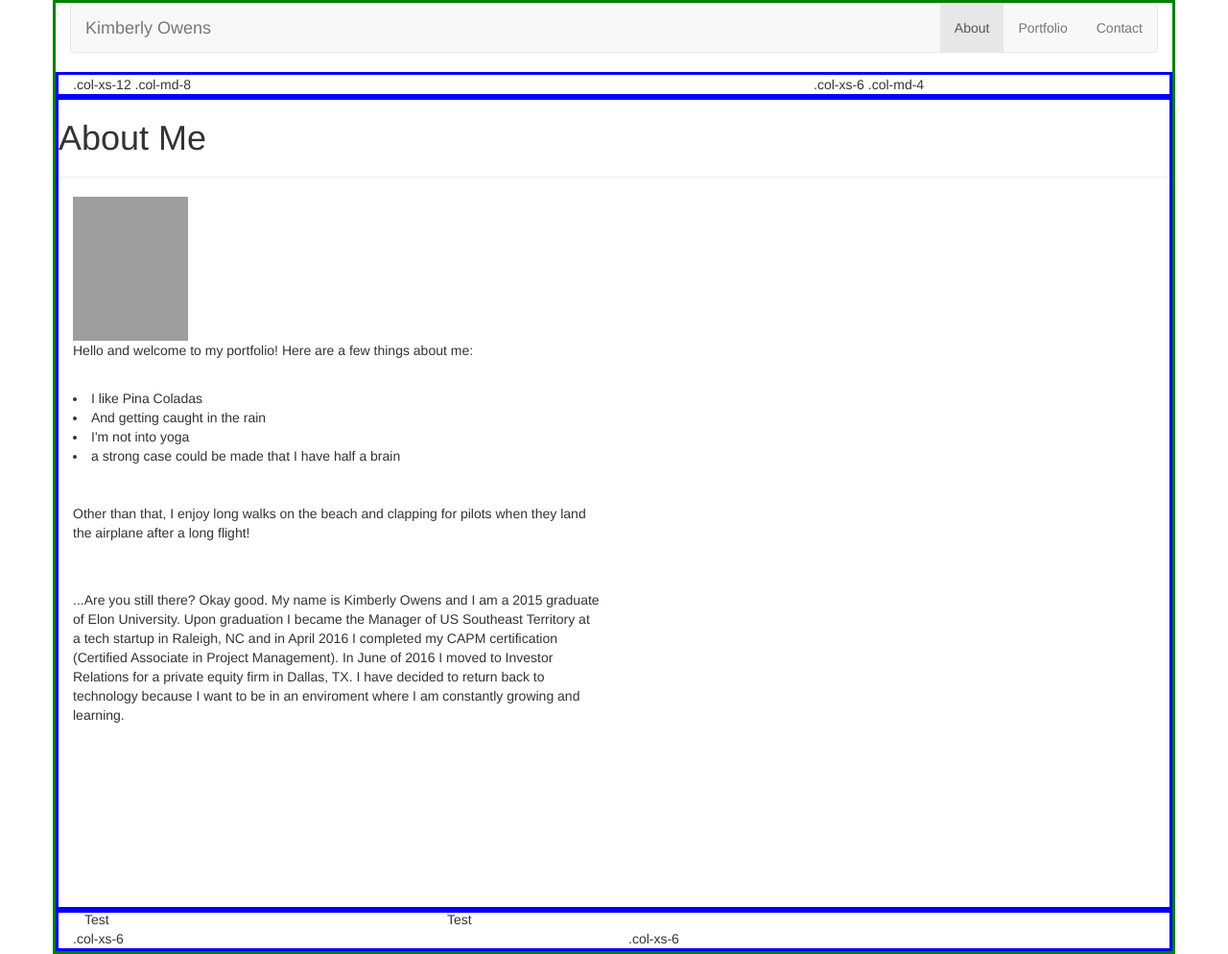
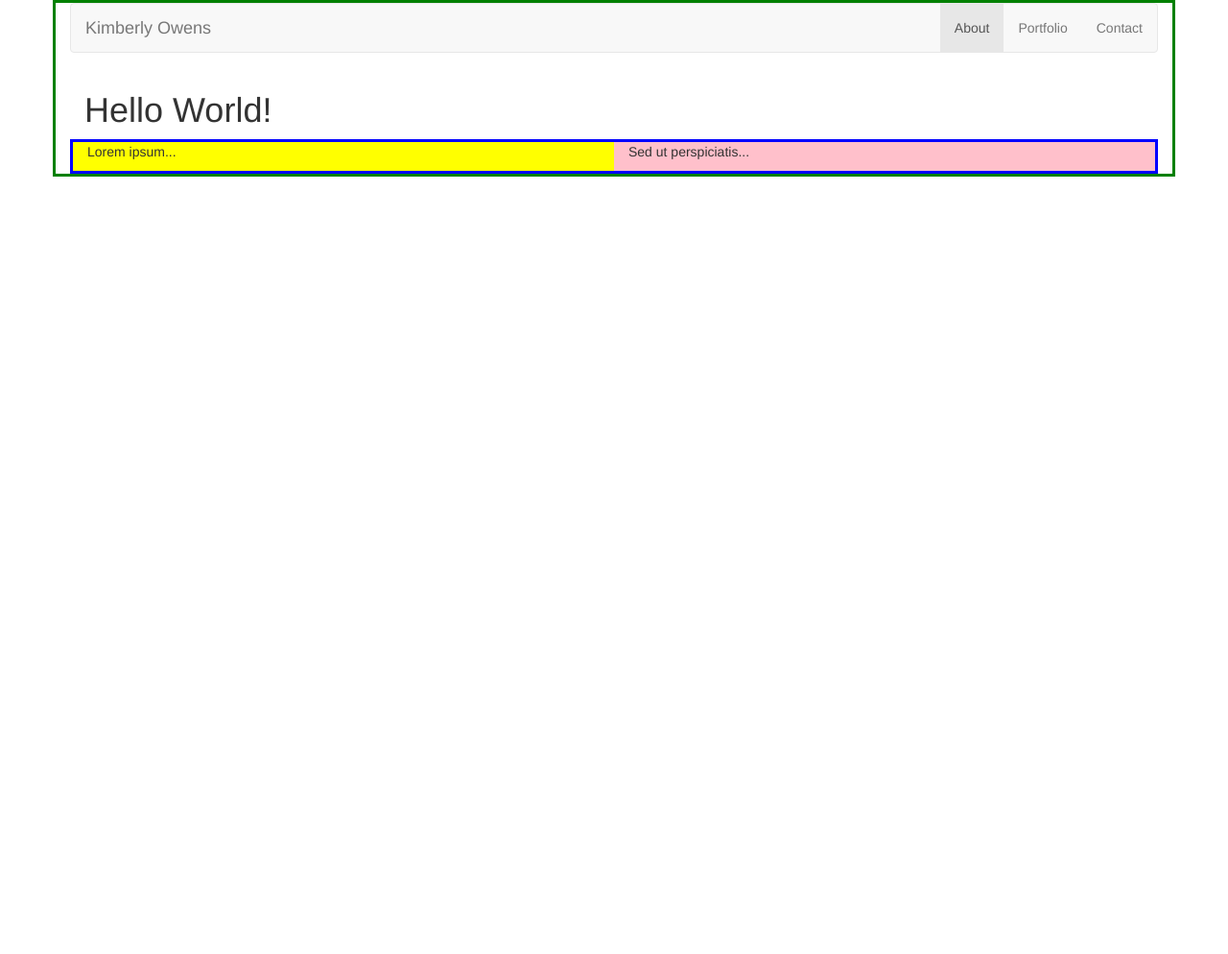
Before and after one commit to kowens32/Bootstrap-Portfolio, a plain HTML site: page index.html in a window 1280 px wide. Shown: the whole page at 96% size. After the commit the page ends 800 px from the top, so only its background shows below. Drawn offline with nearby package versions, Linux system fonts and the light colour scheme; grey boxes are pictures that could not be loaded.

Commit message:
EOD push

```diff
--- a/index.html
+++ b/index.html
@@ -30,54 +30,23 @@
                 <li><a href="../navbar-fixed-top/">Contact</a></li>
             </ul>
         </div>
-        <!--/.nav-collapse -->
-        <!--/.container-fluid -->
     </nav>
-    <!-- Stack the columns on mobile by making one full-width and the other half-width -->
-    <div class="row">
-        <div class="col-xs-12 col-md-8">.col-xs-12 .col-md-8</div>
-        <div class="col-xs-6 col-md-4">.col-xs-6 .col-md-4</div>
+
+    <!----One row with two columns---->
+    <div class="container-fluid">
+        <h1>Hello World!</h1>
+        <div class="row">
+            <div class="col-sm-6" style="background-color:yellow;">
+                <p>Lorem ipsum...</p>
+            </div>
+            <div class="col-sm-6" style="background-color:pink;">
+                <p>Sed ut perspiciatis...</p>
+            </div>
+        </div>
     </div>
 
-    <!-- Columns start at 50% wide on mobile and bump up to 33.3% wide on desktop -->
-    <div class="row">
-        <h1> About Me </h1>
-        <div class="hr"><hr /></div>
-        <div class="col-xs-6 col-md-4 col-lg-6"><img src="https://s-media-cache-ak0.pinimg.com/736x/da/af/73/daaf73960eb5a21d6bca748195f12052--lion-photography-lion-kings.jpg" class="lion" alt="Serious photo of me" style ="width:120px;height:150px;">
+</div>
 
-            <p>   Hello and welcome to my portfolio! Here are a few things about me:
-                <br><br>
-            <li> I like Pina Coladas </li>
-            <li> And getting caught in the rain </li>
-            <li> I'm not into yoga </li>
-            <li> a strong case could be made that I have half a brain </li>
-            <br><br>
-            <p>
-                Other than that, I enjoy long walks on the beach and clapping for pilots when they land the airplane after a long flight!
-            </p>
-
-
-            <br><br>
-            <p>...Are you still there? Okay good.
-                My name is Kimberly Owens and I am a 2015 graduate of Elon University.
-                Upon graduation I became the Manager of US Southeast Territory at a tech startup in Raleigh, NC and in April 2016 I completed my CAPM certification
-                (Certified Associate in Project Management). In June of 2016 I  moved to Investor Relations for a private equity firm in Dallas, TX.
-                I have decided to return back to technology because I want to be in an enviroment
-                where I am constantly growing and learning.
-                <br><br><br><br><br><br><br><br><br><br>
-            </p>
-        </div></div>
-    <div class="col-xs-6 col-md-4">Test</div>
-    <div class="col-xs-6 col-md-4">Test</div>
-
-
-<!-- Columns are always 50% wide, on mobile and desktop -->
-    <div class="row">
-        <div class="col-xs-6">.col-xs-6</div>
-        <div class="col-xs-6">.col-xs-6</div>
-    </div>
-</div>
-</div>
 
 
 </body>
```
